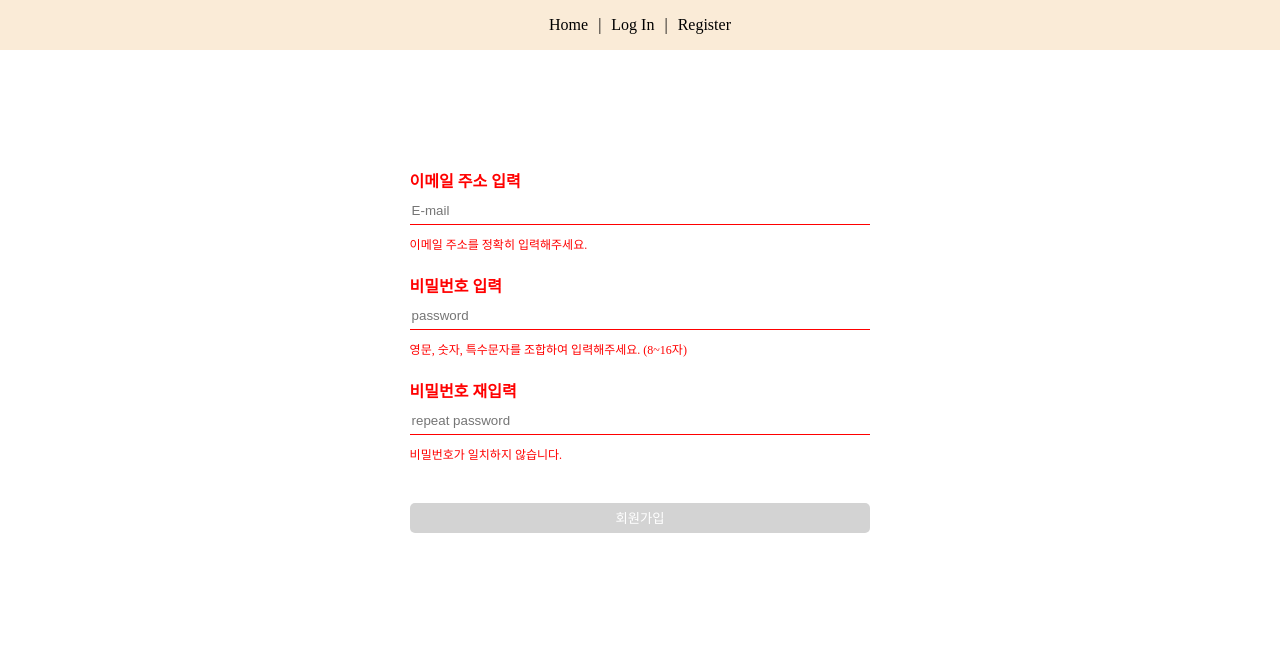
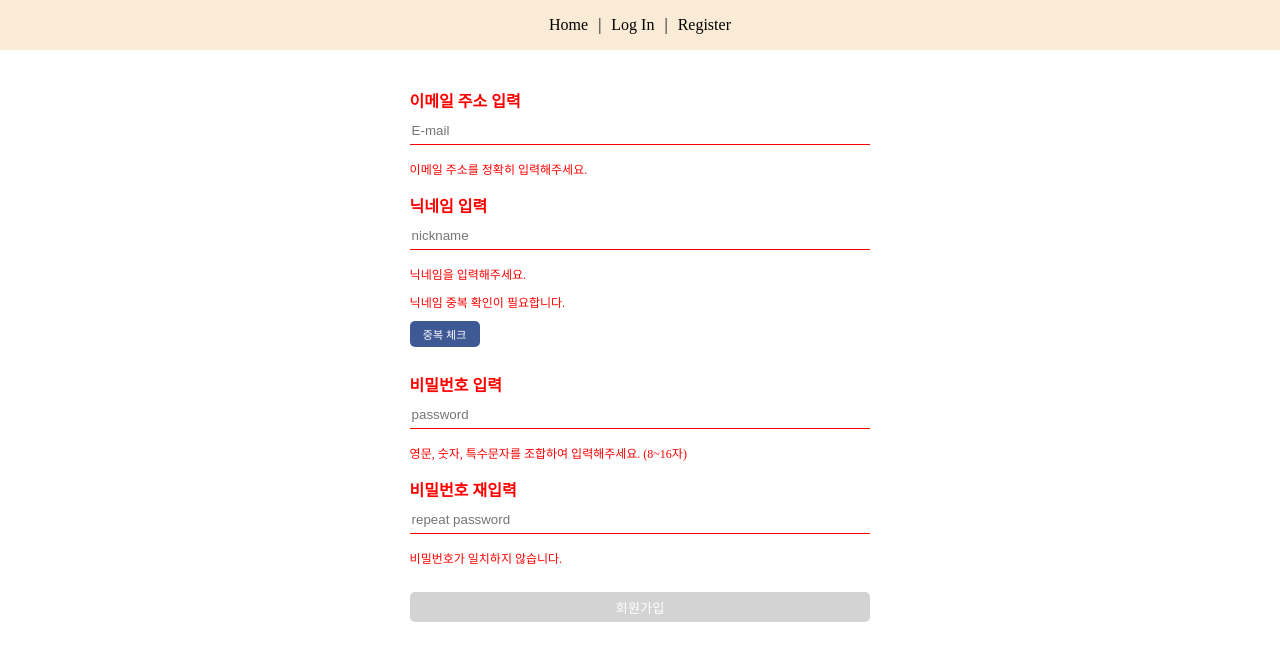
Before and after one commit to insu12021202/practice-CRUD, a Vue app in the folder practice-vue-crud/: page /register in a window 1280 px wide. Shown: the top 660 px of the page. Built offline with nearby package versions, Linux system fonts and the light colour scheme.

Commit message:
Feat: add nickname for register
회원가입 시 닉네임 입력 추가

```diff
--- a/practice-vue-crud/src/api/checkInput.js
+++ b/practice-vue-crud/src/api/checkInput.js
@@ -3,6 +3,7 @@ import { ref } from "vue";
 const emailHasError = ref(true);
 const passwordHasError = ref(true);
 const repeatPasswordHasError = ref(true);
+const nicknameHasError = ref(true);
 
 const checkEmail = (username) => {
   // eslint-disable-next-line
@@ -13,6 +14,26 @@ const checkEmail = (username) => {
   } else {
     emailHasError.value = false;
     return false;
+  }
+};
+
+const checkNickDup = (nickname) => {
+  const originNickname = localStorage.getItem(nickname.value);
+  console.log(originNickname, nickname.value);
+  if (originNickname !== "true" && nickname.value) {
+    //중복되지 않고 닉네임이 있으면 false 반환
+    nicknameHasError.value = false;
+    return false;
+  } else {
+    //그렇지 않으면 true 반환
+    nicknameHasError.value = true;
+    return true;
+  }
+};
+
+const checkNicknameIsNotEmpty = (nickname) => {
+  if (!nickname.value) {
+    return;
   }
 };
 
@@ -38,12 +59,14 @@ const checkRepeatPassword = (password, repeatPassword) => {
   }
 };
 
-const isValidate = (username, password, repeatPassword) => {
+const isValidate = (username, nickname, password, repeatPassword) => {
   if (
     !emailHasError.value &&
     !passwordHasError.value &&
     !repeatPasswordHasError.value &&
+    !nicknameHasError.value &&
     username.value &&
+    nickname.value &&
     password.value &&
     repeatPassword.value
   ) {
@@ -53,4 +76,11 @@ const isValidate = (username, password, repeatPassword) => {
   }
 };
 
-export { checkEmail, checkPassword, checkRepeatPassword, isValidate };
+export {
+  checkEmail,
+  checkNickDup,
+  checkNicknameIsNotEmpty,
+  checkPassword,
+  checkRepeatPassword,
+  isValidate,
+};
--- a/practice-vue-crud/src/components/Home.vue
+++ b/practice-vue-crud/src/components/Home.vue
@@ -1,16 +1,20 @@
 <template>
   <div class="body_background">
+    <h1>{{ nickname }}님 환영합니다.</h1>
     <button @click="checkID">아이디 확인</button>
   </div>
 </template>
 
 <script setup>
-import { computed, ref } from "@vue/runtime-core";
+import { computed, onMounted, ref } from "@vue/runtime-core";
 import { useStore } from "vuex";
+const nickname = ref("");
+
+onMounted(() => {
+  nickname.value = computed(() => store.state.nickname);
+});
 
 const store = useStore();
-const email = ref("");
-const password = ref("");
 
 const checkID = () => {
   const email = computed(() => store.state.email);
--- a/practice-vue-crud/src/components/Login.vue
+++ b/practice-vue-crud/src/components/Login.vue
@@ -2,7 +2,7 @@
   <div class="body_background">
     <form class="login_form_container" @submit.prevent>
       <div class="login_input_container">
-        <label for="username">Email</label>
+        <label for="username" class="input_label">Email</label>
         <input
           class="input_safe"
           name="username"
@@ -10,7 +10,7 @@
           v-model="username"
           placeholder="E-mail"
         />
-        <label for="password">Password</label>
+        <label for="password" class="input_label">Password</label>
         <input
           class="input_safe"
           name="password"
@@ -27,6 +27,7 @@
 </template>
 
 <script setup>
+import router from "@/router";
 import { computed, ref, watch } from "@vue/runtime-core";
 import { useStore } from "vuex";
 
@@ -42,6 +43,7 @@ const checkInfo = () => {
   if (username.value === userEmail.value) {
     if (password.value === userPassword.value) {
       window.alert("로그인 성공");
+      router.push("/");
     } else {
       window.alert("비밀번호를 다시 확인하세요.");
     }
@@ -79,5 +81,10 @@ watch([username, password], checkValid);
   border-radius: 5px;
   background-color: rgb(46, 137, 197);
   color: white;
+  cursor: pointer;
+}
+.input_label {
+  font-weight: 600;
+  margin-bottom: 5px;
 }
 </style>
--- a/practice-vue-crud/src/components/Register.vue
+++ b/practice-vue-crud/src/components/Register.vue
@@ -6,7 +6,6 @@
           >이메일 주소 입력</label
         >
         <input
-          @change="checkValidateEmail"
           name="username"
           type="text"
           v-model="username"
@@ -17,6 +16,29 @@
         <p class="input_error_msg" :class="{ display_none: !emailHasError }">
           이메일 주소를 정확히 입력해주세요.
         </p>
+
+        <label
+          for="nickname"
+          :class="{ title_danger: nicknameHasError || !nickname }"
+          >닉네임 입력</label
+        >
+        <input
+          name="nickname"
+          type="text"
+          v-model="nickname"
+          placeholder="nickname"
+          class="input_safe"
+          :class="{ input_danger: nicknameHasError || !nickname }"
+        />
+        <p class="input_error_msg" :class="{ display_none: nickname }">
+          닉네임을 입력해주세요.
+        </p>
+        <p class="input_error_msg" :class="{ display_none: !nicknameHasError }">
+          닉네임 중복 확인이 필요합니다.
+        </p>
+        <button class="check_nick_dup_btn" @click="handleNickname">
+          중복 체크
+        </button>
 
         <label for="password" :class="{ title_danger: passwordHasError }"
           >비밀번호 입력</label
@@ -62,50 +84,66 @@
 <script setup>
 import {
   checkEmail,
+  checkNickDup,
+  checkNicknameIsNotEmpty,
   checkPassword,
   checkRepeatPassword,
   isValidate,
 } from "@/api/checkInput";
+import router from "@/router";
 
 const { ref } = require("@vue/reactivity");
-const { watch } = require("@vue/runtime-core");
+const { watch, watchEffect } = require("@vue/runtime-core");
 const { useStore } = require("vuex");
 
 const store = useStore();
 
 const username = ref("");
+const nickname = ref("");
 const password = ref("");
 const repeatPassword = ref("");
 const isValid = ref(false);
 const emailHasError = ref(true);
+const nicknameHasError = ref(true);
 const passwordHasError = ref(true);
 const repeatPasswordHasError = ref(true);
 
 const handleEmail = () => {
   const result = checkEmail(username);
   emailHasError.value = result;
-  isValid.value = isValidate(username, password, repeatPassword);
+  isValid.value = isValidate(username, nickname, password, repeatPassword);
 };
 
 const handlePassword = () => {
   const result = checkPassword(password);
   passwordHasError.value = result;
-  isValid.value = isValidate(username, password, repeatPassword);
+  isValid.value = isValidate(username, nickname, password, repeatPassword);
 };
 
 const handleRepeatPassword = () => {
   const result = checkRepeatPassword(password, repeatPassword);
   repeatPasswordHasError.value = result;
-  isValid.value = isValidate(username, password, repeatPassword);
+  isValid.value = isValidate(username, nickname, password, repeatPassword);
+};
+
+const handleNickname = () => {
+  const result = checkNickDup(nickname); //중복되지 않으면 false 반환
+  nicknameHasError.value = result;
+  isValid.value = isValidate(username, nickname, password, repeatPassword);
+  console.log("is", isValid.value);
+  console.log("error", nicknameHasError.value);
 };
 
 const registerUser = () => {
-  isValid.value = isValidate(username, password, repeatPassword);
+  isValid.value = isValidate(username, nickname, password, repeatPassword);
   if (isValid.value) {
     store.commit("setEmail", username.value);
+    store.commit("setNickname", nickname.value);
     store.commit("setPassword", password.value);
-    console.log("등록 완료");
-    console.log(`username: ${username.value} password: ${password.value}`);
+    localStorage.setItem(nickname.value, true);
+
+    window.alert("정상적으로 회원가입 되었습니다.");
+    router.push("/login");
   } else {
     window.alert("입력 정보를 다시 확인해주세요.");
   }
@@ -114,26 +152,41 @@ const registerUser = () => {
 watch(username, handleEmail);
 watch(password, handlePassword);
 watch(repeatPassword, handleRepeatPassword);
+// watch(nickname, checkNicknameIsNotEmpty(nickname));
+watchEffect(nickname, checkNicknameIsNotEmpty(nickname));
 </script>
 
 <style>
 .title_danger {
   font-weight: 600;
   color: red;
-  margin-bottom: 5px;
+  margin: 10px 0 5px 0;
 }
 .input_safe {
   border-bottom: 1px solid black;
+  margin-bottom: 10px;
 }
 .input_danger {
   border-bottom: 1px solid red;
 }
 .input_error_msg {
-  margin: 5px 0 20px 0;
+  margin: 5px 0 5px 0;
   color: red;
   font-size: 12px;
 }
 .display_none {
   display: none;
 }
+.check_nick_dup_btn {
+  cursor: pointer;
+  font-size: 11px;
+  padding: 5px 10px;
+  border-radius: 5px;
+  width: 70px;
+  margin-bottom: 15px;
+  border: none;
+  background-color: rgb(62, 89, 148);
+  color: white;
+  margin-top: 5px;
+}
 </style>
--- a/practice-vue-crud/src/store/index.js
+++ b/practice-vue-crud/src/store/index.js
@@ -4,11 +4,15 @@ import createPersistedState from "vuex-persistedstate";
 const store = createStore({
   state: {
     email: "",
+    nickname: "",
     password: "",
   },
   mutations: {
     setEmail(state, email) {
       state.email = email;
+    },
+    setNickname(state, nickname) {
+      state.nickname = nickname;
     },
     setPassword(state, password) {
       state.password = password;
@@ -16,7 +20,7 @@ const store = createStore({
   },
   plugins: [
     createPersistedState({
-      paths: ["email", "password"],
+      paths: ["email", "password", "nickname"],
     }),
   ],
 });
```
